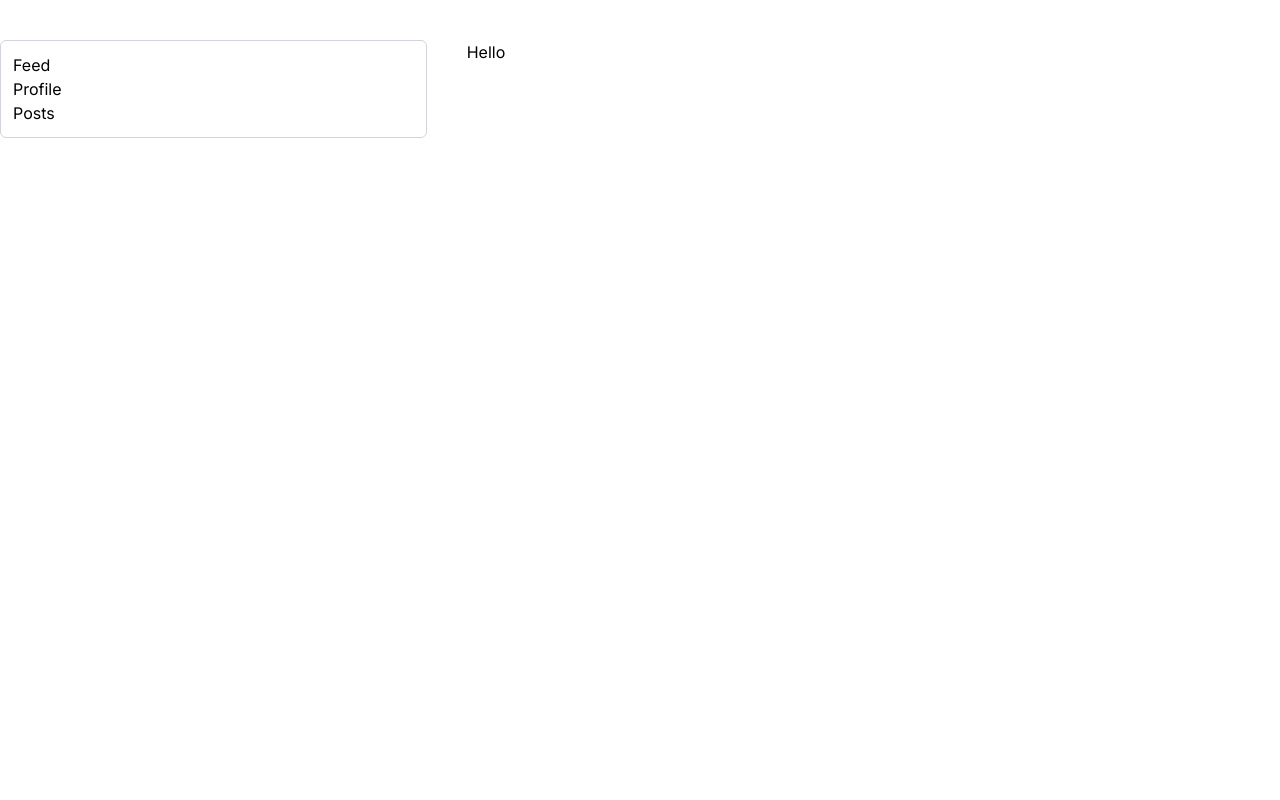
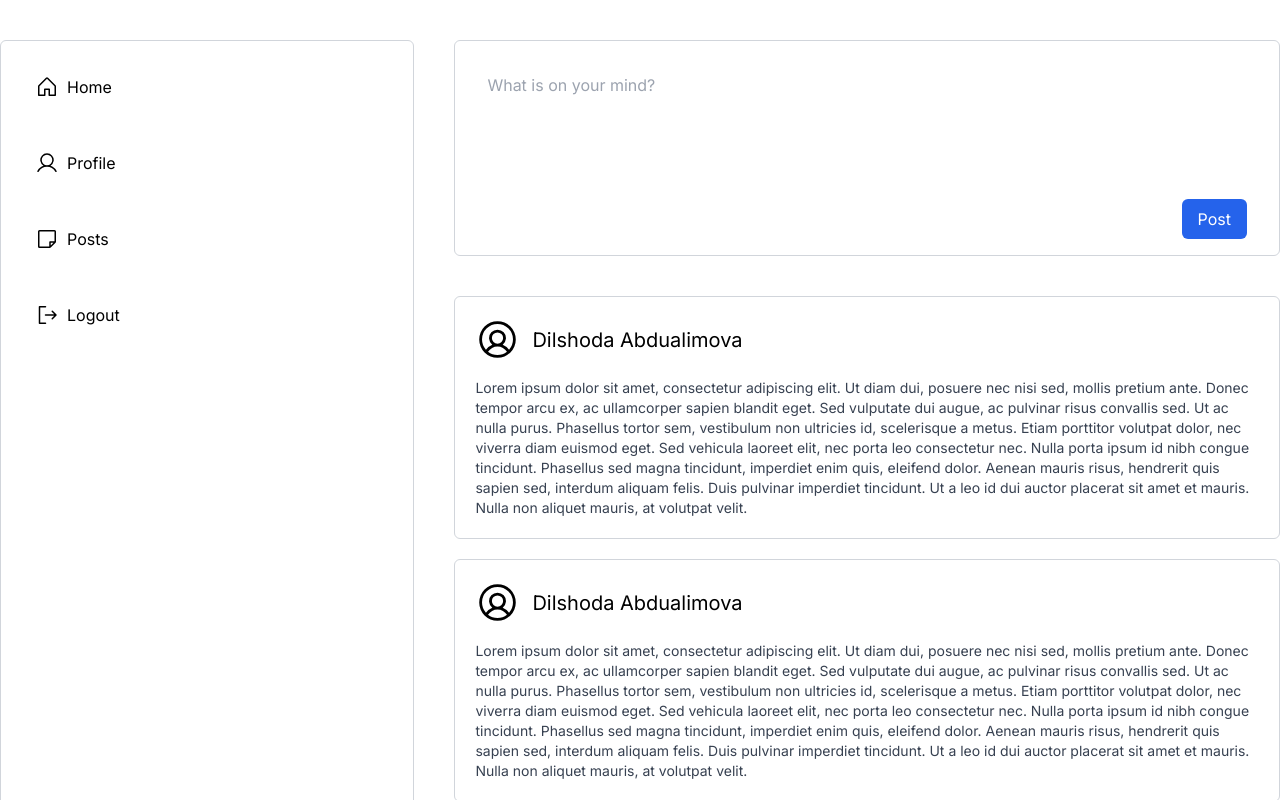
Before and after one commit to dilshoda0202/social-media-f, a Next.js app: page / in a window 1280 px wide. Shown: the top 800 px of the page. Built offline with nearby package versions, Linux system fonts and the light colour scheme.

Commit message:
feat: profile page

```diff
--- a/package.json
+++ b/package.json
@@ -9,6 +9,7 @@
     "lint": "next lint"
   },
   "dependencies": {
+    "@phosphor-icons/react": "^2.0.10",
     "autoprefixer": "10.4.14",
     "axios": "^1.4.0",
     "bootstrap": "^5.3.1",
--- a/src/app/layout.js
+++ b/src/app/layout.js
@@ -1,7 +1,8 @@
 'use client';
 import './globals.css';
+import Link from "next/link";
 import {Inter} from 'next/font/google'
-import Link from "next/link";
+import {House, User, NoteBlank, SignOut} from "@phosphor-icons/react";
 import {usePathname} from "next/navigation";
 
 const inter = Inter({subsets: ['latin']});
@@ -18,18 +19,25 @@ function authenticatedLayout(children) {
     return (
         <div className="container mx-auto mt-10">
             <div className="flex gap-10">
-                <div className="border border-gray-300 rounded-md w-1/3 p-3">
-                    <div>
-                        <Link href="/users/profile/">Feed</Link>
+                <div className="flex flex-col gap-8 border border-gray-300 rounded-md w-1/3 p-6">
+                    <div className="flex gap-2 hover:bg-gray-100 rounded-md p-2.5">
+                        <House size={24}></House>
+                        <Link href="/users/profile/">Home</Link>
                     </div>
-                    <div>
+                    <div className="flex gap-2 hover:bg-gray-100 rounded-md p-2.5">
+                        <User size={24}></User>
                         <Link href="/users/profile/">Profile</Link>
                     </div>
-                    <div>
+                    <div className="flex gap-2 hover:bg-gray-100 rounded-md p-2.5">
+                        <NoteBlank size={24}></NoteBlank>
                         <Link href="/users/profile/">Posts</Link>
                     </div>
+                    <div className="flex gap-2 hover:bg-gray-100 rounded-md p-2.5">
+                        <SignOut size={24}></SignOut>
+                        <Link href="/users/logout/">Logout</Link>
+                    </div>
                 </div>
-                <div>
+                <div className="w-2/3">
                     {children}
                 </div>
             </div>
--- a/src/app/page.js
+++ b/src/app/page.js
@@ -1,8 +1,57 @@
 'use client';
-import Link from 'next/link';
+
+
+import {UserCircle} from "@phosphor-icons/react";
+
+function post(data) {
+    return (
+        <div className="border border-gray-300 rounded-md p-5">
+            <div className="flex gap-3 text-xl items-center">
+                <UserCircle size={45}></UserCircle>
+                {data.user}
+            </div>
+            <div className="text-gray-700 text-sm mt-4">
+                {data.content}
+            </div>
+        </div>
+    )
+}
 
 export default function Home() {
+    const posts = [
+        {
+            user: 'Dilshoda Abdualimova',
+            content: 'Lorem ipsum dolor sit amet, consectetur adipiscing elit. Ut diam dui, posuere nec nisi sed, mollis pretium ante. Donec tempor arcu ex, ac ullamcorper sapien blandit eget. Sed vulputate dui augue, ac pulvinar risus convallis sed. Ut ac nulla purus. Phasellus tortor sem, vestibulum non ultricies id, scelerisque a metus. Etiam porttitor volutpat dolor, nec viverra diam euismod eget. Sed vehicula laoreet elit, nec porta leo consectetur nec. Nulla porta ipsum id nibh congue tincidunt. Phasellus sed magna tincidunt, imperdiet enim quis, eleifend dolor. Aenean mauris risus, hendrerit quis sapien sed, interdum aliquam felis. Duis pulvinar imperdiet tincidunt. Ut a leo id dui auctor placerat sit amet et mauris. Nulla non aliquet mauris, at volutpat velit.',
+        },
+        {
+            user: 'Dilshoda Abdualimova',
+            content: 'Lorem ipsum dolor sit amet, consectetur adipiscing elit. Ut diam dui, posuere nec nisi sed, mollis pretium ante. Donec tempor arcu ex, ac ullamcorper sapien blandit eget. Sed vulputate dui augue, ac pulvinar risus convallis sed. Ut ac nulla purus. Phasellus tortor sem, vestibulum non ultricies id, scelerisque a metus. Etiam porttitor volutpat dolor, nec viverra diam euismod eget. Sed vehicula laoreet elit, nec porta leo consectetur nec. Nulla porta ipsum id nibh congue tincidunt. Phasellus sed magna tincidunt, imperdiet enim quis, eleifend dolor. Aenean mauris risus, hendrerit quis sapien sed, interdum aliquam felis. Duis pulvinar imperdiet tincidunt. Ut a leo id dui auctor placerat sit amet et mauris. Nulla non aliquet mauris, at volutpat velit.',
+        },
+        {
+            user: 'Dilshoda Abdualimova',
+            content: 'Lorem ipsum dolor sit amet, consectetur adipiscing elit. Ut diam dui, posuere nec nisi sed, mollis pretium ante. Donec tempor arcu ex, ac ullamcorper sapien blandit eget. Sed vulputate dui augue, ac pulvinar risus convallis sed. Ut ac nulla purus. Phasellus tortor sem, vestibulum non ultricies id, scelerisque a metus. Etiam porttitor volutpat dolor, nec viverra diam euismod eget. Sed vehicula laoreet elit, nec porta leo consectetur nec. Nulla porta ipsum id nibh congue tincidunt. Phasellus sed magna tincidunt, imperdiet enim quis, eleifend dolor. Aenean mauris risus, hendrerit quis sapien sed, interdum aliquam felis. Duis pulvinar imperdiet tincidunt. Ut a leo id dui auctor placerat sit amet et mauris. Nulla non aliquet mauris, at volutpat velit.',
+        },
+        {
+            user: 'Dilshoda Abdualimova',
+            content: 'Lorem ipsum dolor sit amet, consectetur adipiscing elit. Ut diam dui, posuere nec nisi sed, mollis pretium ante. Donec tempor arcu ex, ac ullamcorper sapien blandit eget. Sed vulputate dui augue, ac pulvinar risus convallis sed. Ut ac nulla purus. Phasellus tortor sem, vestibulum non ultricies id, scelerisque a metus. Etiam porttitor volutpat dolor, nec viverra diam euismod eget. Sed vehicula laoreet elit, nec porta leo consectetur nec. Nulla porta ipsum id nibh congue tincidunt. Phasellus sed magna tincidunt, imperdiet enim quis, eleifend dolor. Aenean mauris risus, hendrerit quis sapien sed, interdum aliquam felis. Duis pulvinar imperdiet tincidunt. Ut a leo id dui auctor placerat sit amet et mauris. Nulla non aliquet mauris, at volutpat velit.',
+        },
+    ];
+
+    const postRows = posts.map(post);
+
     return (
-        <div>Hello</div>
+        <div className="w-full">
+            <div className="border border-gray-300 rounded-md w-full px-8 pt-8 pb-4">
+            <textarea className="w-full focus:outline-none" placeholder="What is on your mind?" rows="5"
+                      style={{resize: "none"}}>
+            </textarea>
+                <div className="flex justify-end">
+                    <button className="bg-blue-600 hover:bg-blue-700 rounded-md text-white py-2 px-4">Post</button>
+                </div>
+            </div>
+            <div className="flex flex-col gap-5 mt-10">
+                {postRows}
+            </div>
+        </div>
     )
 }
--- a/src/app/users/login/page.js
+++ b/src/app/users/login/page.js
@@ -1,7 +1,7 @@
 'use client'
-import { useState } from 'react';
+import {useState} from 'react';
 import axios from 'axios';
-import { useRouter } from 'next/navigation';
+import {useRouter} from 'next/navigation';
 import setAuthToken from '@/app/utils/setAuthToken';
 import jwtDecode from 'jwt-decode';
 
@@ -25,7 +25,7 @@ export default function Login() {
     const handleSubmit = (e) => {
         e.preventDefault(); // at the beginning of a submit function
 
-        axios.post(`${process.env.NEXT_PUBLIC_SERVER_URL}/users/login`, { email, password })
+        axios.post(`${process.env.NEXT_PUBLIC_SERVER_URL}/users/login`, {email, password})
             .then(response => {
                 localStorage.setItem('jwtToken', response.data.token);
                 localStorage.setItem('email', response.data.userData.email);
@@ -50,11 +50,11 @@ export default function Login() {
         return (
             <div>
 
-                <div className="card text-white bg-primary py-5 d-md-down-none" style={{ width: "44%" }}>
+                <div className="card text-white bg-primary py-5 d-md-down-none" style={{width: "44%"}}>
                     <div className="card-body text-center">
                         <div>
                             <p>Email already exists</p>
-                            <br />
+                            <br/>
                             <h2>Login</h2>
                             <p>Sign In to your account</p>
                             <a href="/users/login" type="button" className="btn btn-primary active mt-3">Login</a>
@@ -69,24 +69,27 @@ export default function Login() {
 
     return (
         <div className="flex items-center justify-center gap-40 h-screen w-full">
-            <div className="container mx-auto">
-                <form onSubmit={handleSubmit} className="container mx-auto">
+            <div className="min-w-[400px]">
+                <form onSubmit={handleSubmit} className="flex flex-col gap-4">
                     <h1 className="text-3xl">Login</h1>
                     <p className="text-gray-700">Sign In to your account</p>
                     <div>
-                        <input type="text" className="border border-gray-300 p-2 py-3 rounded-md w-full" placeholder="Email"
-                            value={email}
-                            onChange={handleEmail} required />
+                        <input type="text" className="border border-gray-300 p-2 py-3 rounded-md w-full"
+                               placeholder="Email"
+                               value={email}
+                               onChange={handleEmail} required/>
                     </div>
                     <div>
                         <input type="password" className="border border-gray-300 p-2 py-3 rounded-md w-full"
-                            placeholder="Password" value={password}
-                            onChange={handlePassword} required />
+                               placeholder="Password" value={password}
+                               onChange={handlePassword} required/>
                     </div>
-                    <button type="submit" className="bg-blue-600 text-white rounded-md py-3 w-full">Login</button>
+                    <button type="submit"
+                            className="bg-blue-600 hover:bg-blue-700 text-white rounded-md py-3 w-full">Login
+                    </button>
                 </form>
             </div>
-            <img src="/icon.svg" alt="..." width="600" />
+            <img src="/icon.svg" alt="..." width="600"/>
         </div>
     );
 }
--- a/src/app/users/signup/page.js
+++ b/src/app/users/signup/page.js
@@ -85,7 +85,7 @@ const Signup = () => {
                         <input type="password" className="border border-gray-300 p-2 py-3 rounded-md w-full" placeholder="Password"
                                value={password} onChange={handlePassword} required/>
                     </div>
-                    <button type="submit" className="bg-blue-600 text-white rounded-md py-3 w-full">Sign Up</button>
+                    <button type="submit" className="bg-blue-600 hover:bg-blue-700 text-white rounded-md py-3 w-full">Sign Up</button>
                 </form>
             </div>
             <img src="/icon.svg" alt="..." width="600"/>
```
Also changed, not shown: src/app/users/profile/page.js (+25 -51 lines), 1 other file (tests, documents, lock files or other folders).
